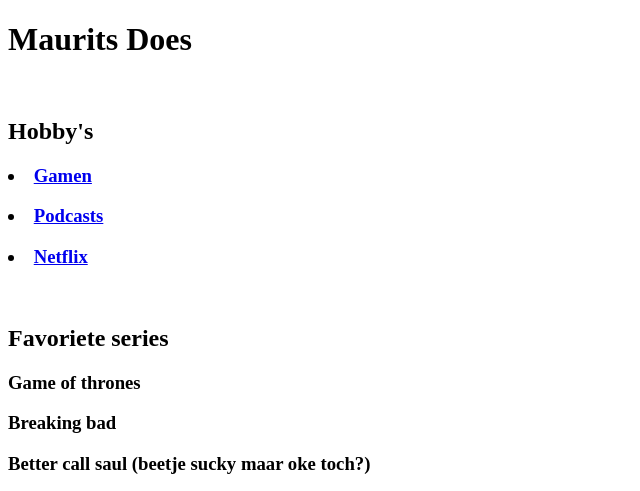
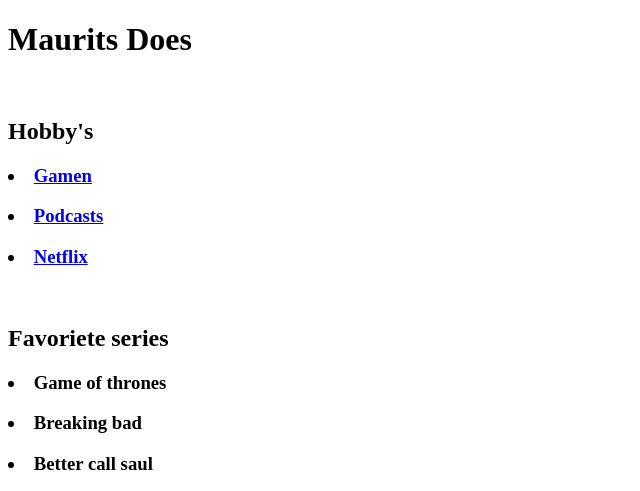
Before and after one commit to LyxurD4/Wat-weet-wikipedia-c8cc7d81, a plain HTML site: page index.html in a window 1280 px wide. Shown: the top 491 px of the page, without its empty margins (0-640 px from the left). Drawn offline with Linux system fonts and the light colour scheme.

Commit message:
level 5 bijgewerkt

```diff
--- a/index.html
+++ b/index.html
@@ -19,11 +19,18 @@
 </h3>
 <br>
 <h2>Favoriete series</h2>
-<h3>Game of thrones</h3>
-<h3>Breaking bad</h3>
-<h3>Better call saul (beetje sucky maar oke toch?)</h3>
+<h3>
+    <li>Game of thrones</li>
+</h3>
+<h3>
+    <li>Breaking bad</li>
+</h3>
+<h3>
+    <li>Better call saul</li>
+</h3>
 
 <img src="image1.jpeg" alt="Ok_hand">
 
 </body>
+
 </html>
```
